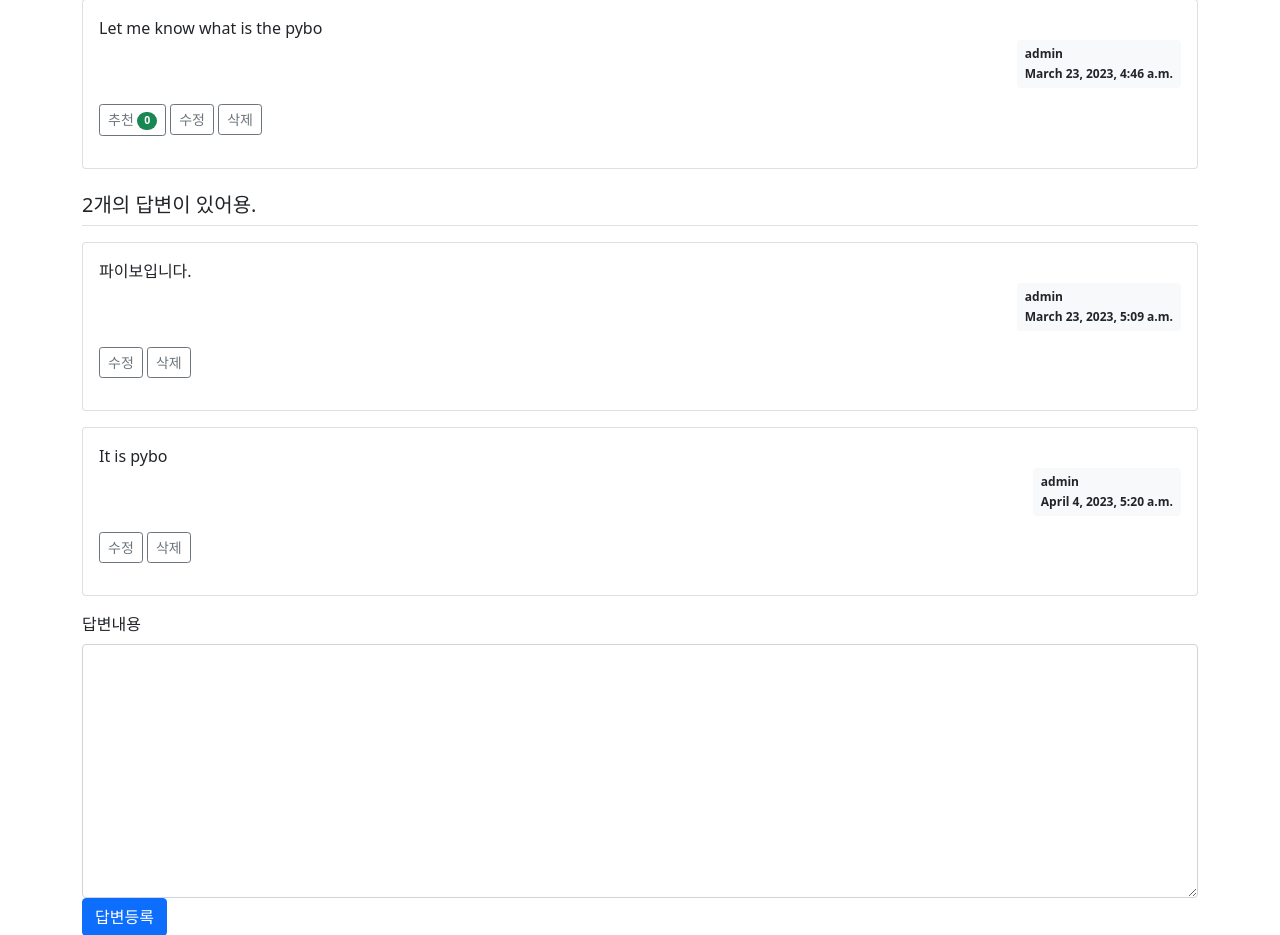
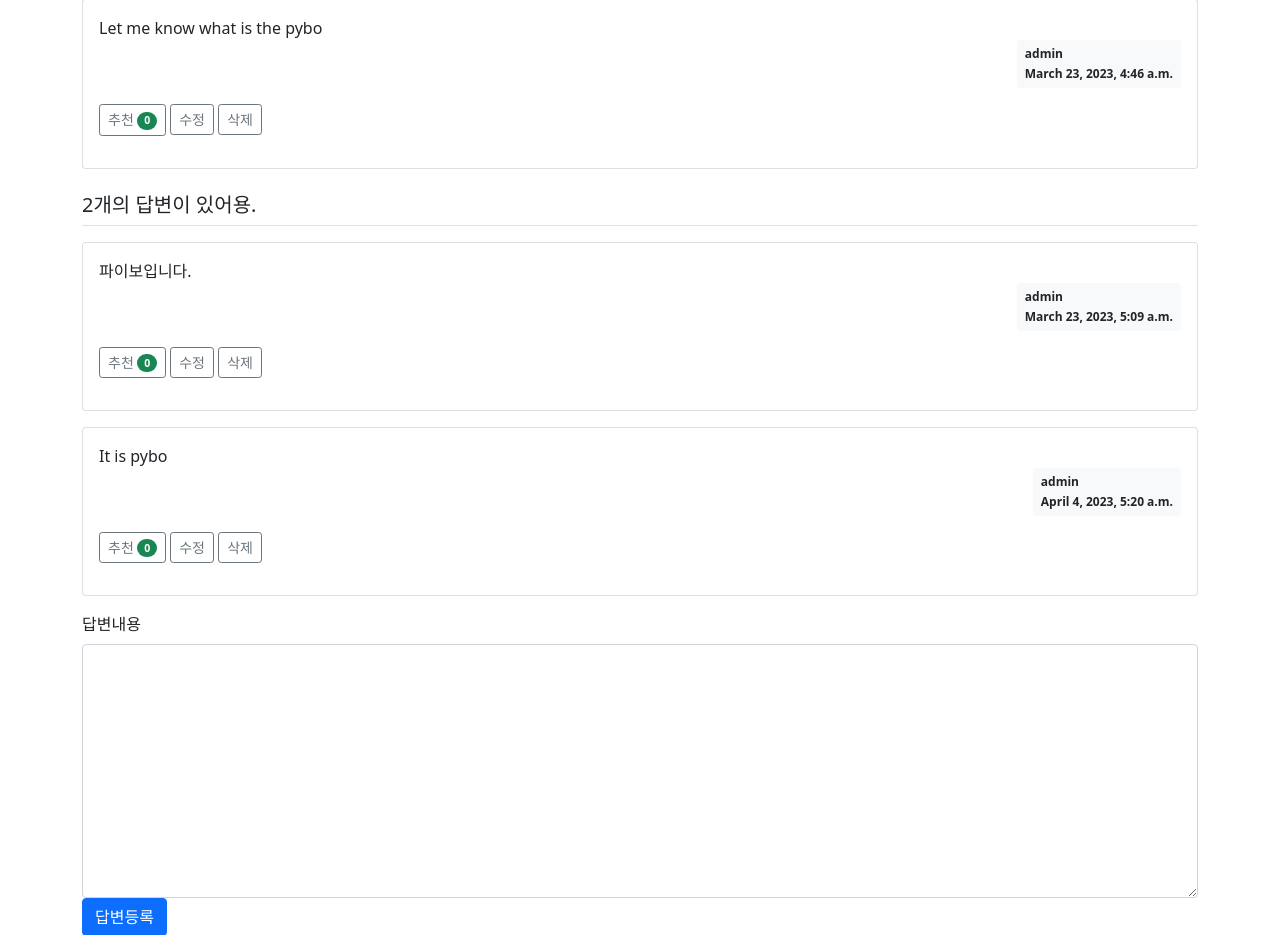
Before and after one commit to Han-16/learn_django, a Django app: page /pybo/answer/create/1/ in a window 1280 px wide. Shown: the part 145-1080 px from the top of the page. Run offline with Django 4.2, Linux system fonts and the light colour scheme; a user stored in the database is signed in; data comes from the database, SQL or seed files in the repository; data that the repository does not hold is empty; some libraries are stand-ins or nearby versions.

Commit message:
답변 추천도 추가

```diff
--- a/pybo/urls.py
+++ b/pybo/urls.py
@@ -16,4 +16,5 @@ urlpatterns = [
     path('answer/modify/<int:answer_id>/', answer_views.answer_modify, name = "answer_modify"),
     path('answer/delete/<int:answer_id>/', answer_views.answer_delete, name = "answer_delete"),
     path('question/vote/<int:question_id>', question_views.question_vote, name = 'question_vote'),
+    path('answer/vote/<int:answer_id>', answer_views.answer_vote, name = 'answer_vote'),
 ]
--- a/pybo/views/answer_views.py
+++ b/pybo/views/answer_views.py
@@ -51,3 +51,12 @@ def answer_delete(request, answer_id):
     else:
         answer.delete()
     return redirect('pybo:detail', question_id = answer.question.id)
+
+@login_required(login_url='common:login')
+def answer_vote(request, answer_id):
+    answer = get_object_or_404(Answer, pk=answer_id)
+    if request.user == answer.author:
+        messages.error(request, "자신 글 추천 불가")
+    else:
+        answer.voter.add(request.user)
+    return redirect('pybo:detail', question_id = answer.question.id)
--- a/templates/pybo/question_detail.html
+++ b/templates/pybo/question_detail.html
@@ -60,6 +60,10 @@
                 </div>
             </div>
             <div class="my-3">
+                <a href="javascript:void(0)" data-uri="{% url 'pybo:answer_vote' answer.id  %}"
+               class="recommend btn btn-sm btn-outline-secondary"> 추천
+                <span class="badge rounded-pill bg-success">{{answer.voter.count}}</span>
+            </a>
                 {% if request.user == answer.author %}
                 <a href="{% url 'pybo:answer_modify' answer.id %}"
                    class="btn btn-sm btn-outline-secondary">수정</a>
```
